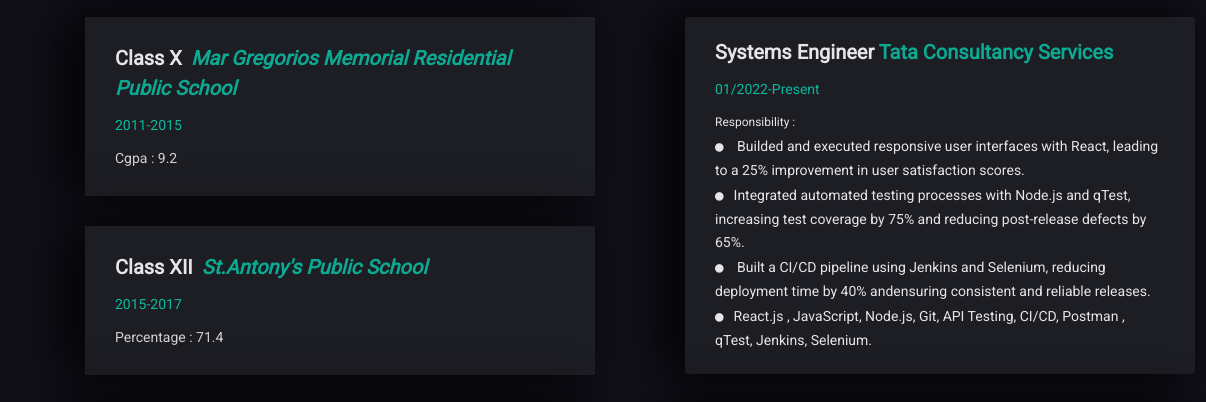
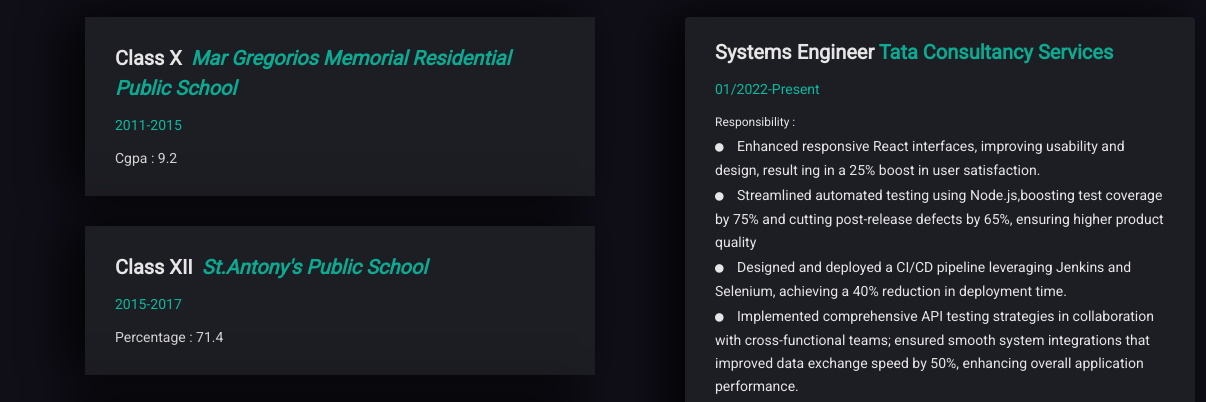
Before and after one commit to BlazerX998/BlazerX998.github.io, a plain HTML site: page index.html in a window 1280 px wide. Shown: the part 4200-4602 px from the top of the page, 0-1206 px from the left. Drawn offline with Linux system fonts and the light colour scheme; some packages are replaced by stand-ins of ours.

Commit message:
Update index.html

```diff
--- a/index.html
+++ b/index.html
@@ -407,12 +407,15 @@
                                         <div class="mh-eduyear">01/2022-Present</div>
                                         <span>Responsibility :</span>
                                         <ul class="work-responsibility">
-                                            <li><i class="fa fa-circle"></i> Builded and executed responsive user interfaces with React, leading to a 25%
-                                            improvement in user satisfaction scores.</li>
-                                            <li><i class="fa fa-circle"></i>Integrated automated testing processes with Node.js and qTest, increasing
-                                            test coverage by 75% and reducing post-release defects by 65%.</li>
-                                            <li><i class="fa fa-circle"></i> Built a CI/CD pipeline using Jenkins and Selenium, reducing deployment time
-                                             by 40% andensuring consistent and reliable releases.</li>
+                                            <li><i class="fa fa-circle"></i> Enhanced responsive React interfaces, improving usability and design, result
+ing in a 25% boost in user satisfaction.</li>
+                                            <li><i class="fa fa-circle"></i> Streamlined automated testing using Node.js,boosting test coverage by 75%
+ and cutting post-release defects by 65%, ensuring higher product quality</li>
+                                            <li><i class="fa fa-circle"></i>  Designed and deployed a CI/CD pipeline leveraging Jenkins and Selenium,
+ achieving a 40% reduction in deployment time.</li>
+                                               <li><i class="fa fa-circle"></i> Implemented comprehensive API testing strategies in collaboration with
+ cross-functional teams; ensured smooth system integrations that improved
+ data exchange speed by 50%, enhancing overall application performance.</li>
                                              <li><i class="fa fa-circle"></i>React.js , JavaScript, Node.js, Git, API Testing, CI/CD, Postman ,
                                              qTest, Jenkins, Selenium.</li>
                                         </ul>
```
